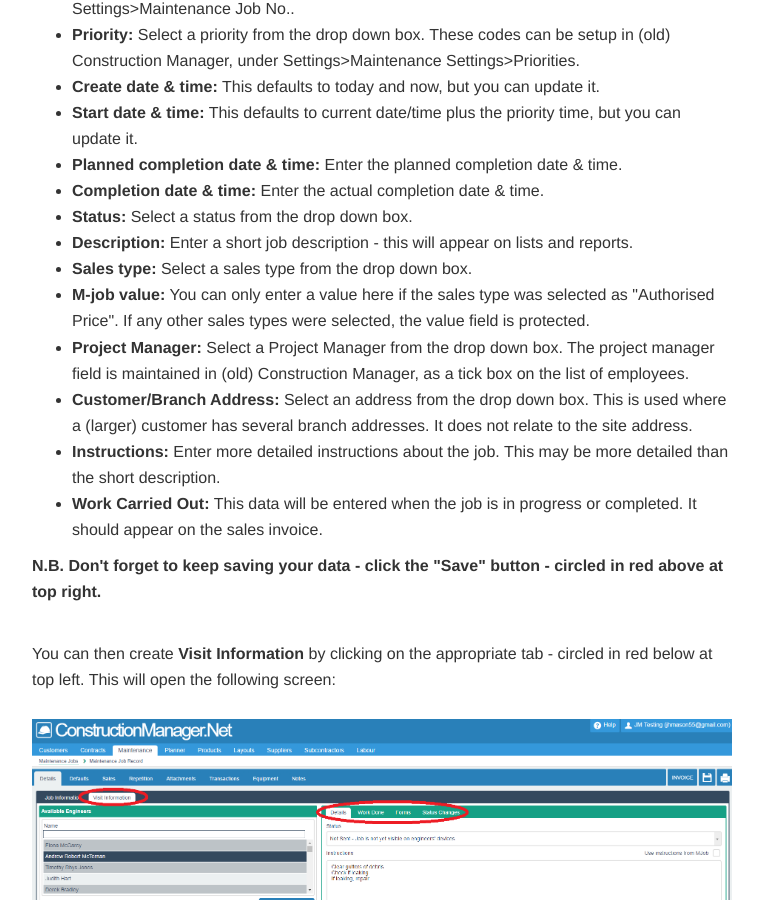
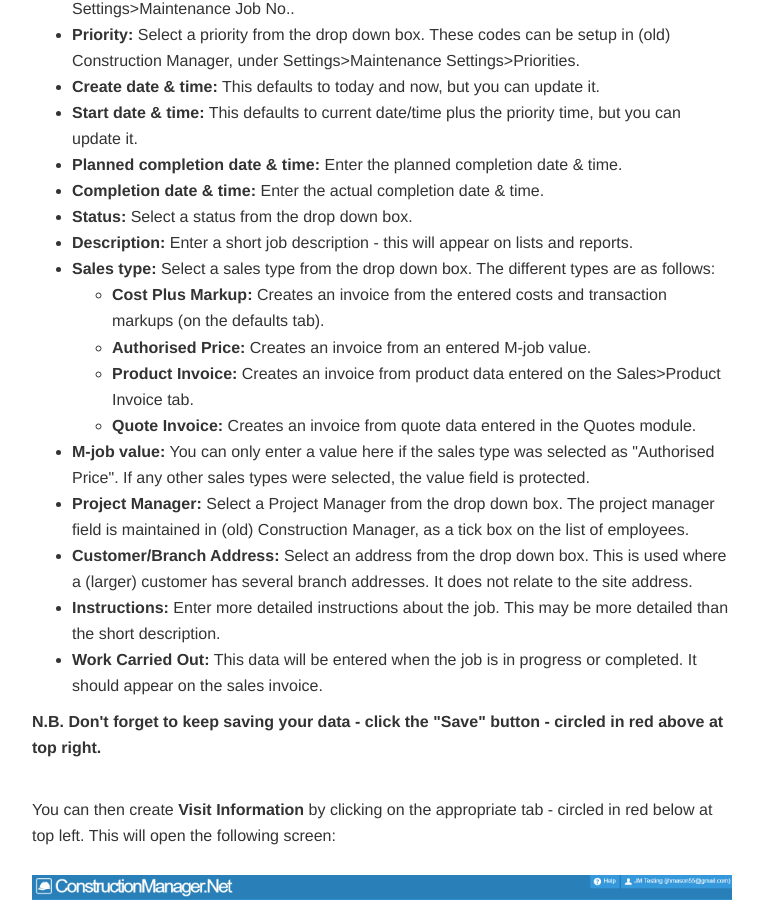
Before and after one commit to JNCSolutions/ConstructionManagerDocs, a Jekyll site: the page built from maintenance.html, in a window 1280 px wide and 900 px high, scrolled down 2400 px. Shown: the whole window, without its empty margins (258-1021 px from the left). Built offline with Jekyll 4.4.1, drawn with Linux system fonts in a browser that asks for light colours.

Commit message:
Update maintenance.html

```diff
--- a/maintenance.html
+++ b/maintenance.html
@@ -84,7 +84,13 @@ title: Maintenance
           <li><b>Completion date & time:</b> Enter the actual completion date & time.</li>
           <li><b>Status:</b> Select a status from the drop down box.</li>
           <li><b>Description:</b> Enter a short job description - this will appear on lists and reports.</li>
-          <li><b>Sales type:</b> Select a sales type from the drop down box.</li>
+          <li><b>Sales type:</b> Select a sales type from the drop down box. The different types are as follows:</li>
+              <ul>
+                <li><b>Cost Plus Markup:</b> Creates an invoice from the entered costs and transaction markups (on the defaults tab).</li>
+                <li><b>Authorised Price:</b> Creates an invoice from an entered M-job value.</li>
+                <li><b>Product Invoice:</b> Creates an invoice from product data entered on the Sales>Product Invoice tab.</li>
+                <li><b>Quote Invoice:</b> Creates an invoice from quote data entered in the Quotes module.</li>
+              </ul>
           <li><b>M-job value:</b> You can only enter a value here if the sales type was selected as "Authorised Price".
                   If any other sales types were selected, the value field is protected.</li>
           <li><b>Project Manager:</b> Select a Project Manager from the drop down box.
```
